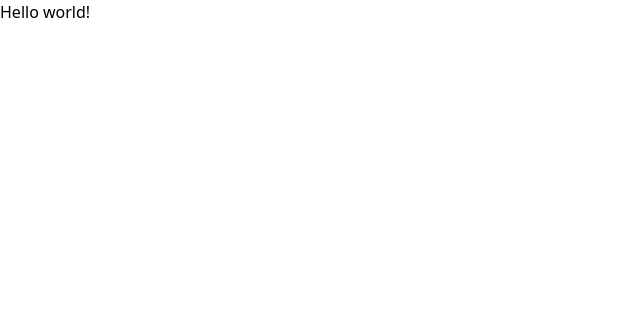
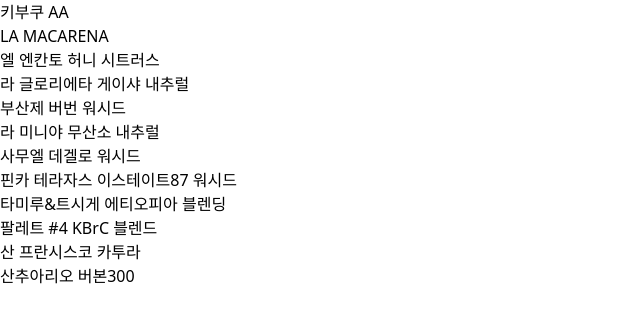
Before and after one commit to minnsane/coffeedao, a React (Vite) app: page / in a window 1280 px wide. Shown: the top 322 px of the page, without its empty margins (0-640 px from the left). Built offline with nearby package versions, Linux system fonts and the light colour scheme.

Commit message:
feat: CardList 컴포넌트에서 마운트 시점에 data 가져오도록 함

```diff
--- a/src/App.tsx
+++ b/src/App.tsx
@@ -1,7 +1,7 @@
+import CardList from './features/CardList';
+
 function App() {
-  return <h1 className="text-3xl font-bold underline">
-  Hello world!
-</h1>;
+  return <CardList />;
 }
 
-export default App
+export default App;
--- /dev/null
+++ b/src/features/CardList.tsx
@@ -0,0 +1,36 @@
+import { useEffect, useState } from 'react';
+import { Card } from '../utils/type';
+
+function CardList() {
+  const [cards, setCards] = useState<Card[]>([]);
+
+  useEffect(() => {
+    const fetchData = async () => {
+      const response = await fetch('http://localhost:5173/data.json');
+
+      if (!response.ok) {
+        setCards([]);
+
+        return;
+      }
+
+      const list = await response.json();
+
+      setCards(list.data);
+    };
+
+    fetchData();
+  }, []);
+
+  return (
+    <>
+      <div className="container mx-auto columns-3">
+        {cards.map((card) => (
+          <h1>{card.name}</h1>
+        ))}
+      </div>
+    </>
+  );
+}
+
+export default CardList;
```
Also changed, not shown: src/utils/type.d.ts (added, +8 -0 lines).
